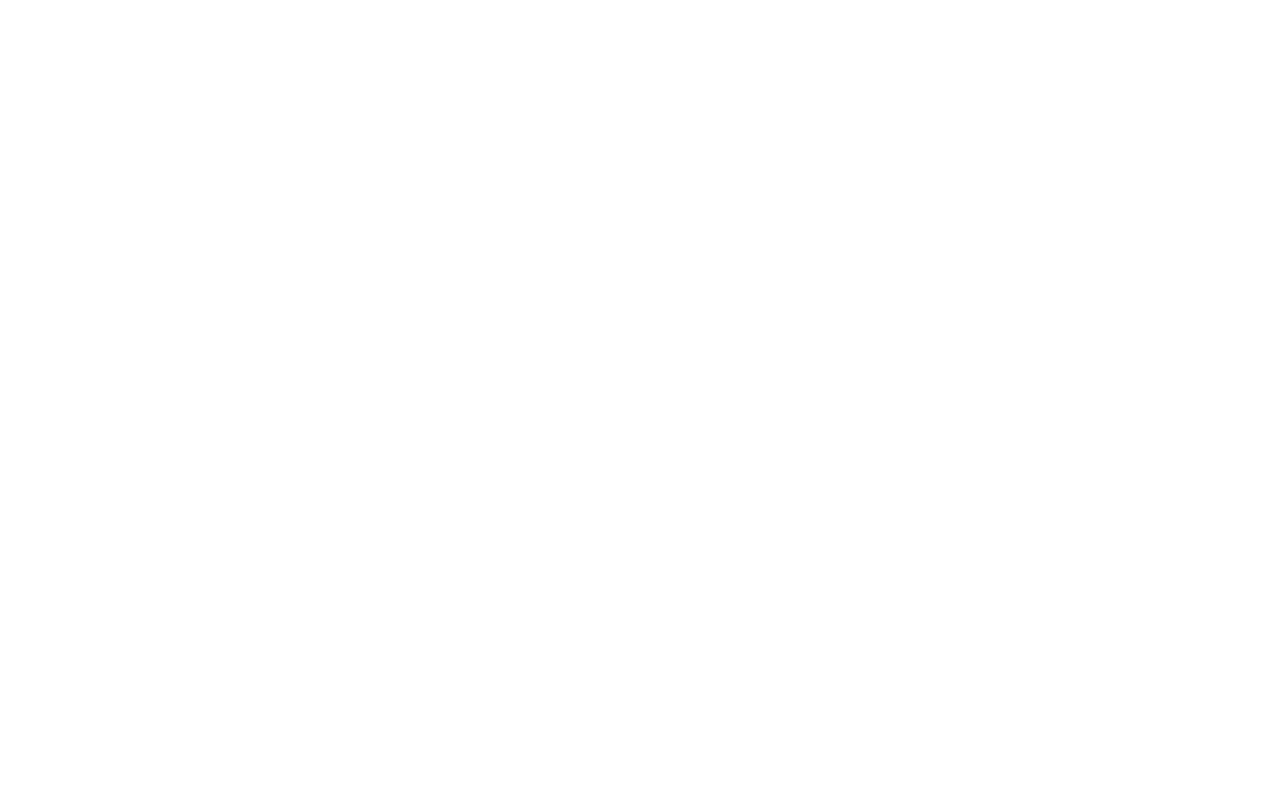
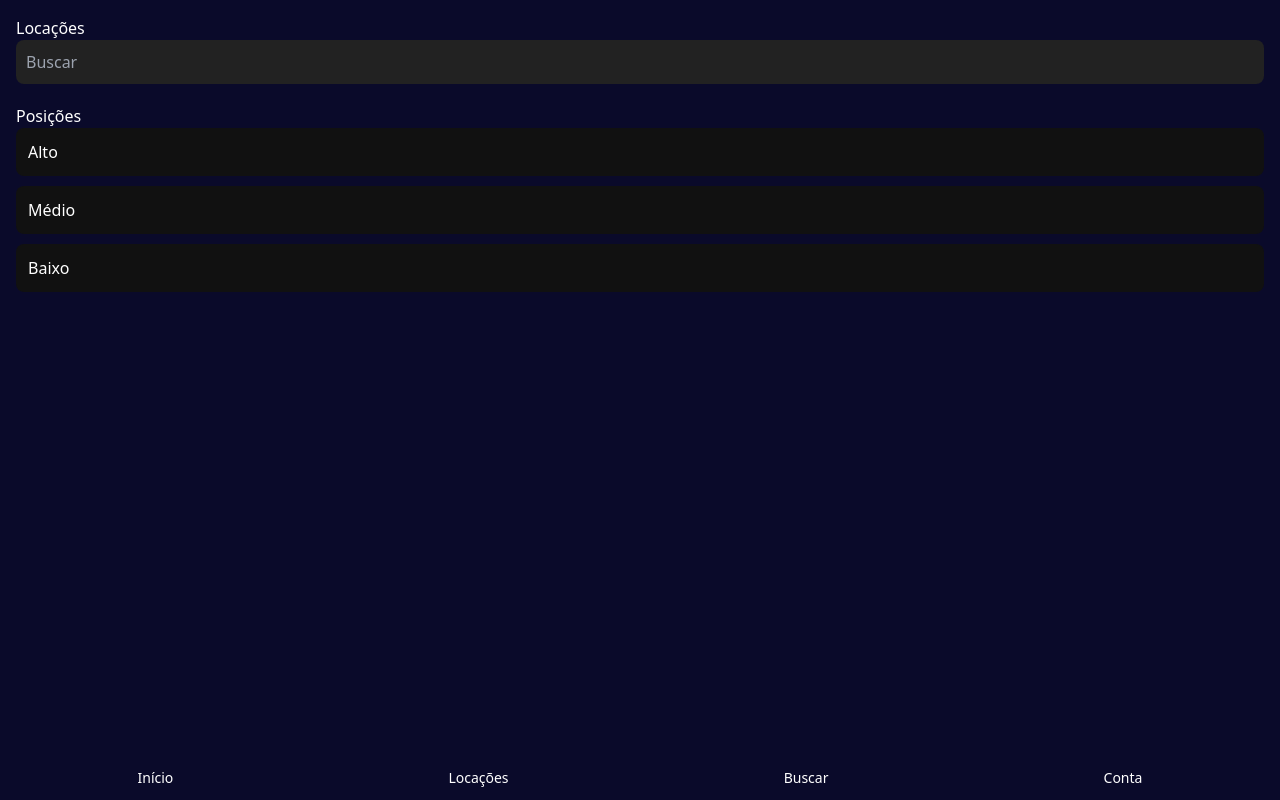
Before and after one commit to rafaela-oliveira21/Lockai_App, a React (Vite) app: page /Locacao in a window 1280 px wide. Before the commit this address had no page. Built offline with nearby package versions, Linux system fonts and the light colour scheme.

Commit message:
feat: add new pages

```diff
--- a/package.json
+++ b/package.json
@@ -10,6 +10,7 @@
     "lucide-react": "^0.536.0",
     "react": "^18.2.0",
     "react-dom": "^18.2.0",
+    "react-icons": "^5.5.0",
     "react-router-dom": "^7.8.0"
   },
   "devDependencies": {
--- a/src/App.jsx
+++ b/src/App.jsx
@@ -5,6 +5,9 @@ import RecuperarSenha from "./pages/RecuperarSenha";
 import AlterarSenha from "./pages/AlterarSenha";
 import CodigoSenha from "./pages/CodigoSenha";
 import Pagamento from "./pages/Pagamento";
+import Planos from "./pages/Planos";
+import Locacao from "./pages/Locacao";
+import Reserva from "./pages/Reserva";
 
 
 export default function App() {
@@ -12,11 +15,14 @@ export default function App() {
     <Router>
       <Routes>
         <Route path="/Login" element={<Login />} />
-        <Route path="/cadastro" element={<Cadastro />} />
-        <Route path="/recuperar-senha" element={<RecuperarSenha />} />
+        <Route path="/Cadastro" element={<Cadastro />} />
+        <Route path="/RecuperarSenha" element={<RecuperarSenha />} />
         <Route path="/CodigoSenha" element={<CodigoSenha/>}/>
         <Route path="/AlterarSenha" element={<AlterarSenha />}/>
         <Route path="/Pagamento" element={<Pagamento/>}/>
+        <Route path="/Planos" element={<Planos />} />
+        <Route path="/Locacao" element={<Locacao />} />
+        <Route path="/Reserva" element={<Reserva />} />
       </Routes>
     </Router>
   );
--- /dev/null
+++ b/src/assets/css/Menu.css
@@ -0,0 +1,16 @@
+.menu {
+  position: fixed;
+  bottom: 0;
+  left: 0;
+  width: 100%;
+  background: #0a0a2a;
+  display: flex;
+  justify-content: space-around;
+  padding: 12px 0;
+}
+
+.menu a {
+  color: white;
+  text-decoration: none;
+  font-size: 14px;
+}
--- /dev/null
+++ b/src/components/Menu.jsx
@@ -0,0 +1,13 @@
+import { Link } from "react-router-dom";
+import "../assets/css/Menu.css";
+
+export default function Menu() {
+  return (
+    <nav className="menu">
+      <Link to="/">Início</Link>
+      <Link to="/locacoes">Locações</Link>
+      <Link to="/buscar">Buscar</Link>
+      <Link to="/conta">Conta</Link>
+    </nav>
+  );
+}
--- a/src/pages/CodigoSenha.jsx
+++ b/src/pages/CodigoSenha.jsx
@@ -54,7 +54,7 @@ export default function CodigoSenha() {
 
       {/* Botão de voltar */}
 <button
-  onClick={() => navigate("/recuperar-senha")}
+  onClick={() => navigate("/recuperarSenha")}
   className="absolute top-4 left-4 bg-secondary text-white w-10 h-10 rounded-full flex items-center justify-center text-lg font-bold hover:bg-secondary"
 >
   &lt;
@@ -67,7 +67,7 @@ export default function CodigoSenha() {
 
         <p className="text-sm text-gray-300 mb-6">
           Enviamos um código de 6 dígitos para:
-          <span className="text-secondary font-medium"> valter@gmail.com</span>
+          <span className="text-secondary font-medium"> teste@gmail.com</span>
         </p>
 
         <div className="flex justify-between mb-6">
--- /dev/null
+++ b/src/pages/Locacao.jsx
@@ -0,0 +1,70 @@
+import { useState } from "react";
+import Menu from "../components/Menu";
+
+export default function Locacoes() {
+  const [posicaoSelecionada, setPosicaoSelecionada] = useState(null);
+
+  return (
+    <div style={{ paddingBottom: "60px", background: "#0a0a2a", minHeight: "100vh", color: "white", padding: "16px" }}>
+      <h2>Locações</h2>
+
+      <input
+        type="text"
+        placeholder="Buscar"
+        style={{
+          width: "100%",
+          padding: "10px",
+          borderRadius: "8px",
+          border: "none",
+          marginBottom: "20px",
+          background: "#222",
+          color: "white",
+        }}
+      />
+
+      <h4>Posições</h4>
+      <div style={{ marginBottom: "20px" }}>
+        {["Alto", "Médio", "Baixo"].map((pos) => (
+          <div
+            key={pos}
+            onClick={() => setPosicaoSelecionada(pos)}
+            style={{
+              padding: "12px",
+              marginBottom: "10px",
+              borderRadius: "8px",
+              cursor: "pointer",
+              background: posicaoSelecionada === pos ? "#007aff" : "#111",
+              color: "white",
+            }}
+          >
+            {pos}
+          </div>
+        ))}
+      </div>
+
+      {posicaoSelecionada && (
+        <>
+          <h4>Localização</h4>
+          {["Nº 001", "Nº 002", "Nº 003"].map((loc) => (
+            <div
+              key={loc}
+              onClick={() => alert(`Reserva iniciada para ${posicaoSelecionada} - ${loc}`)}
+              style={{
+                padding: "12px",
+                marginBottom: "10px",
+                borderRadius: "8px",
+                cursor: "pointer",
+                background: "#111",
+                color: "white",
+              }}
+            >
+              {loc}
+            </div>
+          ))}
+        </>
+      )}
+
+      <Menu />
+    </div>
+  );
+}
--- /dev/null
+++ b/src/pages/Planos.jsx
@@ -0,0 +1,27 @@
+import Menu from "../components/Menu";
+
+export default function Planos() {
+  return (
+    <div style={{ paddingBottom: "60px", background: "#0a0a2a", minHeight: "100vh", color: "white" }}>
+      <h2>Planos</h2>
+
+      <div style={{ background: "#111", borderRadius: "8px", marginBottom: "20px", padding: "10px" }}>
+        <img src="/src/assets/img/armario.png" alt="Armário" style={{ width: "100%", borderRadius: "8px" }} />
+        <div style={{ display: "flex", justifyContent: "space-between", marginTop: "10px" }}>
+          <span>Plano Semestral</span>
+          <strong>R$ 60,00</strong>
+        </div>
+      </div>
+
+      <div style={{ background: "#111", borderRadius: "8px", marginBottom: "20px", padding: "10px" }}>
+        <img src="/src/assets/img/armario.png" alt="Armário" style={{ width: "100%", borderRadius: "8px" }} />
+        <div style={{ display: "flex", justifyContent: "space-between", marginTop: "10px" }}>
+          <span>Plano Anual</span>
+          <strong>R$ 120,00</strong>
+        </div>
+      </div>
+
+      <Menu />
+    </div>
+  );
+}
--- /dev/null
+++ b/src/pages/Reserva.jsx
@@ -0,0 +1,51 @@
+import { Link } from "react-router-dom";
+
+export default function Reserva() {
+  return (
+    <div className="bg-[#0B0B45] min-h-screen flex flex-col text-white">
+      {/* Header */}
+      <header className="flex items-center justify-between p-4">
+        <Link to="/locacao">
+          <button className="text-white text-2xl">←</button>
+        </Link>
+        <h1 className="text-lg font-bold">Reserva</h1>
+        <div className="w-6" /> {/* espaço para alinhar */}
+      </header>
+
+      {/* Imagem */}
+      <div className="flex justify-center p-4">
+        <img
+          src="/src/assets/img/armario.png" // ajuste o caminho da imagem
+          alt="Armário"
+          className="rounded-lg w-4/5 border"
+        />
+      </div>
+
+      {/* Informações */}
+      <div className="px-6 mt-4 space-y-2 text-sm">
+        <div className="flex justify-between">
+          <span>Plano Anual</span>
+          <span>R$120,00</span>
+        </div>
+        <div className="flex justify-between">
+          <span>Posição</span>
+          <span>Alto</span>
+        </div>
+        <div className="flex justify-between">
+          <span>Localização</span>
+          <span>Nº 001</span>
+        </div>
+      </div>
+
+      {/* Botões */}
+      <div className="flex justify-around mt-8">
+        <button className="px-6 py-2 rounded-lg bg-blue-600">Voltar</button>
+        <button className="px-6 py-2 rounded-lg bg-white text-blue-600">
+          Avançar
+        </button>
+      </div>
+
+      {/* <Menu /> */}
+    </div>
+  );
+}
--- a/src/pages/login.jsx
+++ b/src/pages/login.jsx
@@ -76,7 +76,7 @@ export default function Login() {
 
         {/* Link esqueci senha */}
         <div className="text-left mb-4 mt-2">
-          <Link to="/recuperar-senha" className="text-sm text-secondary hover:underline">
+          <Link to="/recuperarSenha" className="text-sm text-secondary hover:underline">
             Esqueci minha senha
           </Link>
         </div>
```
Also changed, not shown: 1 other file (tests, documents, lock files or other folders).
